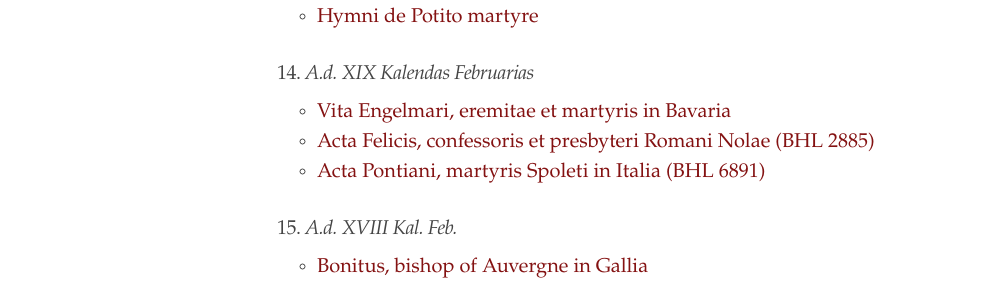
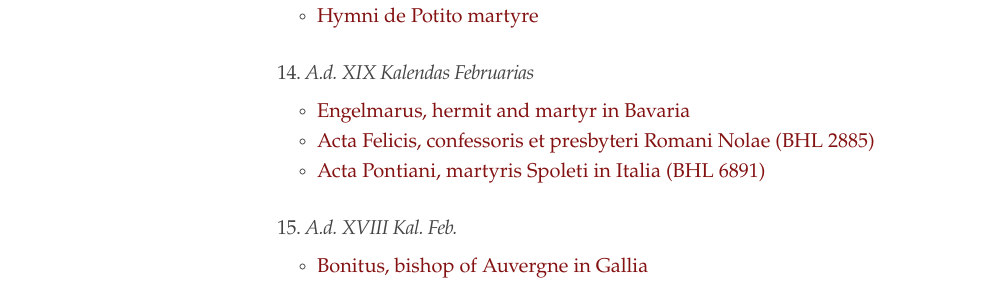
Before and after one commit to cjkoepke1/latin-hagiography, a Jekyll site: the page built from index.md, in a window 1280 px wide and 900 px high, scrolled down 4675 px. Shown: the part 158-443 px from the top of the window, without its empty margins (3-999 px from the left). Built offline with Jekyll 4.4.1, drawn with Linux system fonts in a browser that asks for light colours.

Commit message:
Updated link to Engelmarus martyr

```diff
--- a/index.md
+++ b/index.md
@@ -165,7 +165,7 @@
 
 ### 14. *A.d. XIX Kalendas Februarias*
 
-- [Vita Engelmari, eremitae et martyris in Bavaria](https://cjkoepke1.github.io/latin-hagiography/texts/vita-engelmari/)
+- [Engelmarus, hermit and martyr in Bavaria](https://cjkoepke1.github.io/latin-hagiography/saints/engelmarus-martyr/)
 - [Acta Felicis, confessoris et presbyteri Romani Nolae (BHL 2885)](https://cjkoepke1.github.io/latin-hagiography/texts/acta-felicis-romani/)
 - [Acta Pontiani, martyris Spoleti in Italia (BHL 6891)](https://cjkoepke1.github.io/latin-hagiography/texts/acta-pontiani/)
 
```
